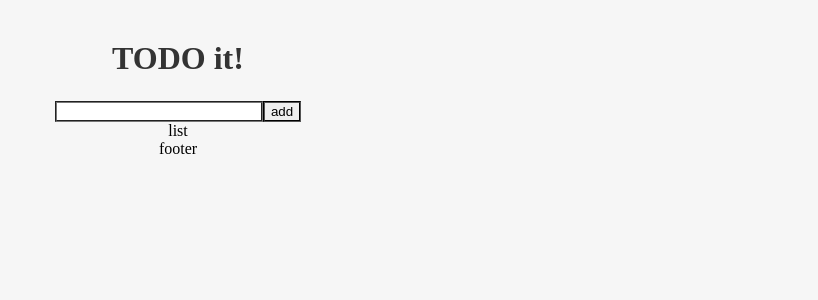
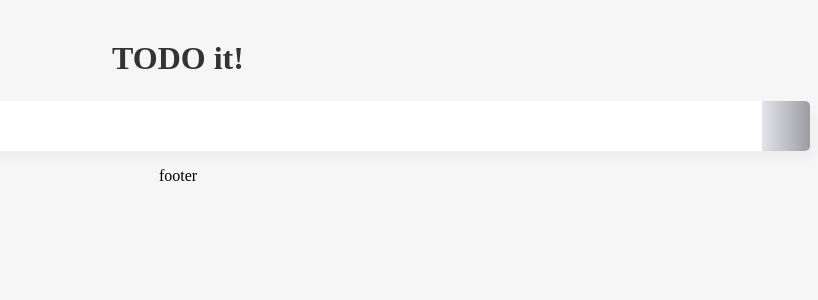
Before and after one commit to my-yun/app, a Vue app in the folder vue-todo/: page / in a window 1280 px wide. Shown: the top 300 px of the page, without its empty margins (462-1280 px from the left). Built offline with nearby package versions, Linux system fonts and the light colour scheme.

Commit message:
todolist

```diff
--- a/vue-todo/index.html
+++ b/vue-todo/index.html
@@ -5,7 +5,7 @@
     <title>todo list</title>
     <link rel="shortcut icon" href="public/favicon.ico" type="image/x-icon">
     <link rel="icon" href="public/favicon.ico" type="image/x-icon">
-    <link rel="stylesheet" href="https://cdnjs.cloudflare.com/ajax/libs/font-awesome/4.7.0/css/font-awesome.min.css">
+    <link rel="stylesheet" href="https://cdnjs.cloudflare.com/ajax/libs/font-awesome/6.4.0/css/all.min.css">
     <link href="https://fonts.googleapis.com/css2?family=Ubuntu:ital,wght@0,300;0,400;0,500;0,700;1,300;1,400;1,500;1,700&display=swap" rel="stylesheet"></head>
 <body>
     <div id="app"></div>
--- a/vue-todo/src/App.vue
+++ b/vue-todo/src/App.vue
@@ -32,7 +32,7 @@
 }
 input{
 	border-style: groove;
-	width:200px;
+	width:75%;
 }
 button{
 	border-style: groove;
--- a/vue-todo/src/components/TodoInput.vue
+++ b/vue-todo/src/components/TodoInput.vue
@@ -1,7 +1,11 @@
 <template>
-	<div>
-		<input type="text" v-model="newTodoItem">
-		<button v-on:click="addTodo">add</button>
+	<div class="inputBox shadow">
+		<input type="text" v-model="newTodoItem" v-on:keyup.enter="addTodo">
+		<!-- <button v-on:click="addTodo">add</button> -->
+
+		<span class="addContainer" v-on:click="addTodo">
+			<i class="fa-solid fa-plus addBtn"></i>
+		</span>
 	</div>
 </template>
 
@@ -15,9 +19,41 @@
 	methods: {
 		addTodo:function(){
 			console.log(this.newTodoItem);
+
+			localStorage.setItem(this.newTodoItem, this.newTodoItem);
+			this.clearInput();
+		},
+		clearInput: function(){
+			this.newTodoItem = "";
 		}
 	}
 }
 </script>
 
-<style></style>
+<style scoped>
+input:focuse{
+	outline:none;
+}
+.inputBox {
+	background:#fff;
+	height: 50px;
+	line-height: 50px;
+	border-radius: 5px;
+}
+.inputBox input {
+	border-style: none;
+	font-size: 0.9rem;
+}
+.addContainer {
+	float: right;
+	background:linear-gradient(to right, #e2e4ea, #9c9da3);
+	display: block;
+	width: 3rem;
+	height: 50px;
+	border-radius: 0 5px 5px 0;;
+}
+.addBtn{
+	color:#fff;
+	vertical-align: middle;
+}
+</style>
--- a/vue-todo/src/components/TodoList.vue
+++ b/vue-todo/src/components/TodoList.vue
@@ -1,11 +1,66 @@
 <template>
-	<div>list</div>
+	<div>
+		<ul>
+			<li v-for="todoItem in todoItems" v-bind:key="todoItem" class="shadow">
+				{{ todoItem }}
+				<span class="removeBtn">
+					<i class="fa-solid fa-trash"></i>
+				</span>
+			</li>
+		</ul>
+	</div>
 </template>
 
 <script>
 export default {
-
+	data: function() {
+		return {
+			todoItems: []
+		}
+	},
+	created: function(){
+		if(localStorage.length>0){
+			for(var i = 0; i < localStorage.length; i++){
+				if(localStorage.key(i) !== 'loglevel:webpack-dev-version'){
+					this.todoItems.push(localStorage.key(i));
+				}
+			}
+		}
+	}
 }
 </script>
 
-<style></style>
+<style>
+ul{
+	list-style-type: none;
+	padding-left: 0;
+	margin-top: 0;
+	text-align: left;
+}
+li{
+	display: flex;
+	min-height: 50px;
+	height: 50px;
+	line-height: 50px;
+	margin:0.5rem 0;
+	padding: 0 0.9rem;
+	background:#fff;
+	border-radius: 5px;
+}
+.checkBtn {
+	line-height: 45px;
+	color:#696;
+	margin-right: 5px;
+}
+.checkBtnCompleted{
+	color:#999;
+}
+.textCompleted{
+	text-decoration: line-through;
+	color: #999;
+}
+.removeBtn {
+	margin-left: auto;
+	color:red;
+}
+</style>
```
